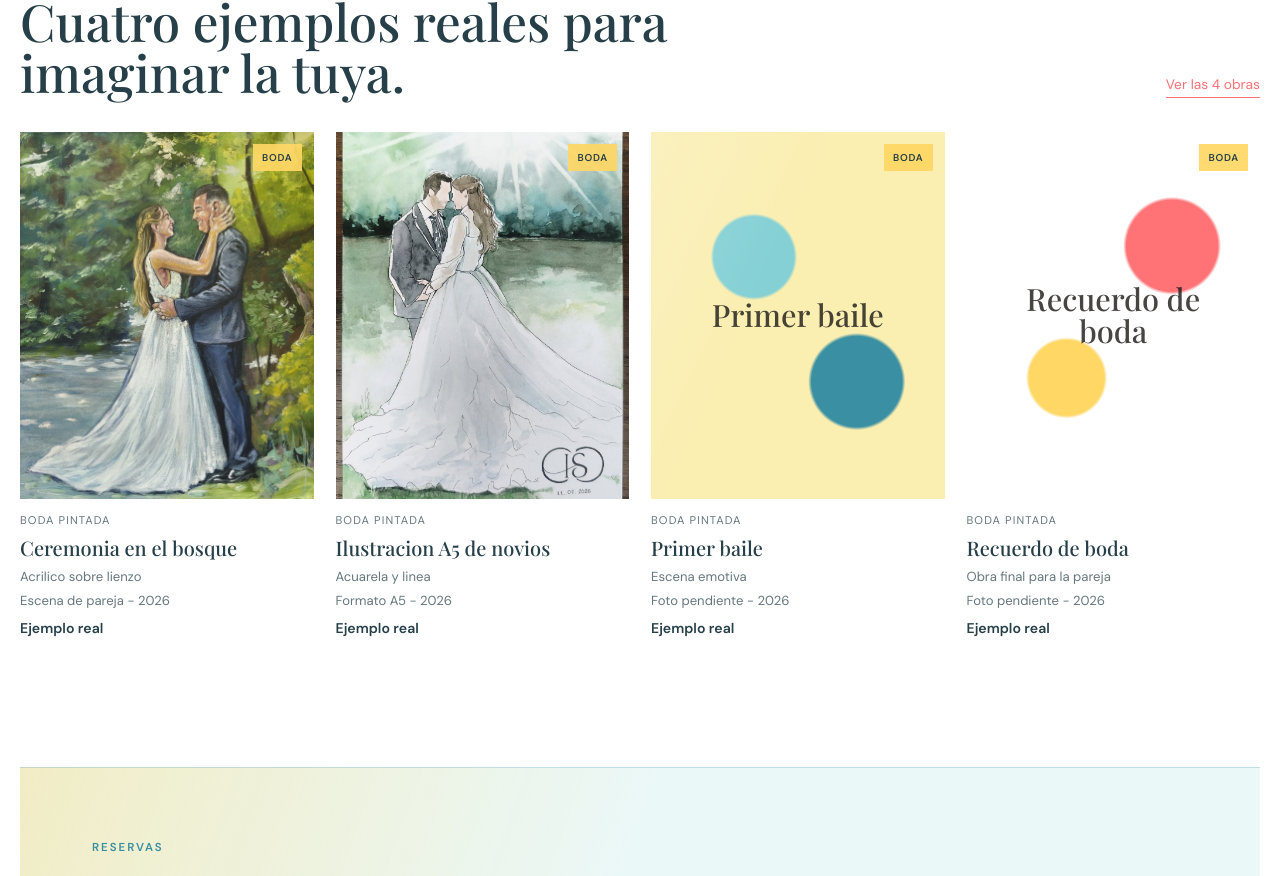
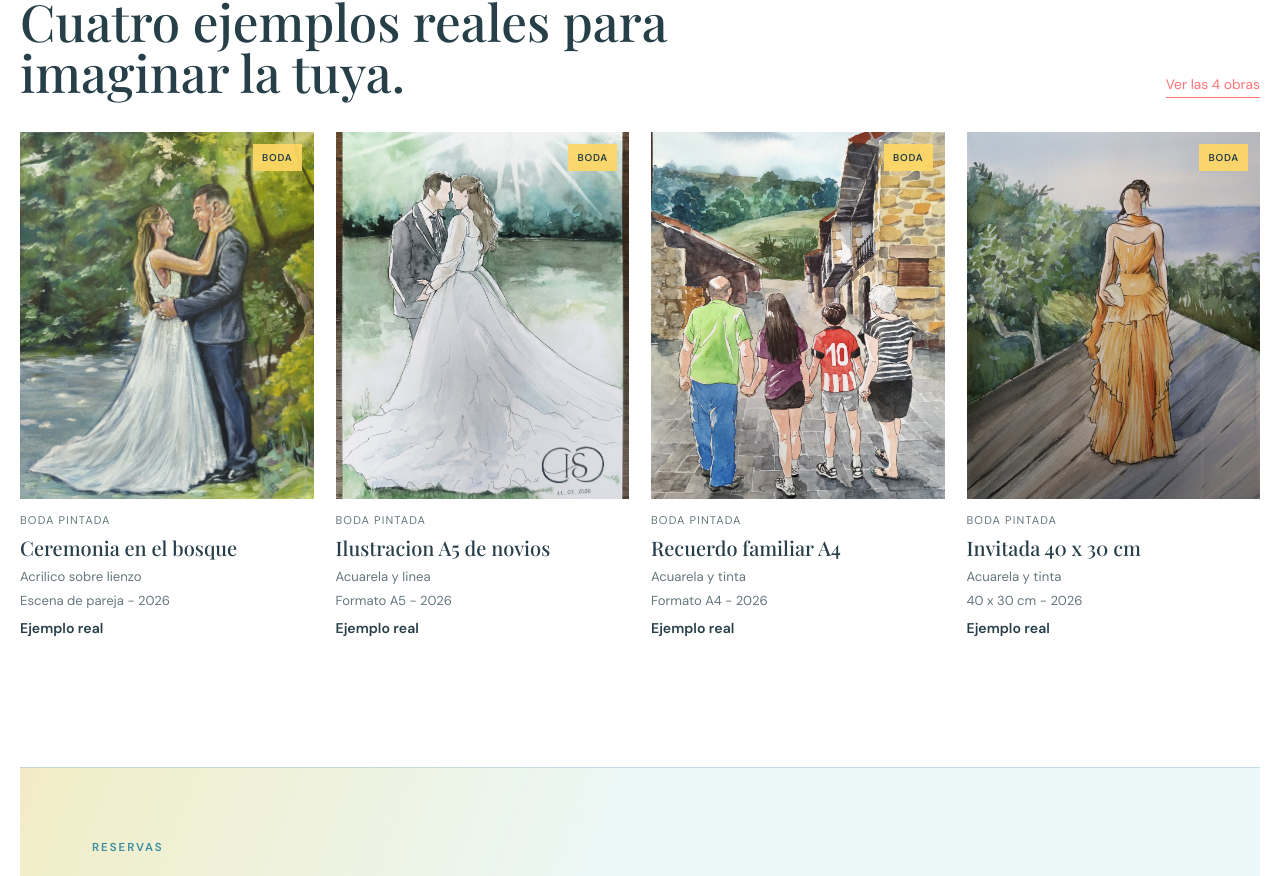
Before and after one commit to hernanescorp/brice-evento, a React (Vite) app: page / in a window 1280 px wide. Shown: the part 1869-2745 px from the top of the page. Built offline with nearby package versions, Linux system fonts and the light colour scheme; a web font is replaced by a local one.

Commit message:
Refactor code structure for improved readability and maintainability

```diff
--- a/src/data/artworks.js
+++ b/src/data/artworks.js
@@ -27,28 +27,28 @@ export const artworks = [
   },
   {
     id: 3,
-    slug: "primer-baile",
-    title: "Primer baile",
+    slug: "recuerdo-familiar-a4",
+    title: "Recuerdo familiar A4",
     category: "Boda pintada",
-    technique: "Escena emotiva",
-    dimensions: "Foto pendiente",
+    technique: "Acuarela y tinta",
+    dimensions: "Formato A4",
     year: "2026",
     price: "Ejemplo real",
     status: "Boda",
-    image: null,
+    image: "/images/boda-ilustracion-a4.jpg",
     tone: "blue",
   },
   {
     id: 4,
-    slug: "recuerdo-de-boda",
-    title: "Recuerdo de boda",
+    slug: "invitada-40x30",
+    title: "Invitada 40 x 30 cm",
     category: "Boda pintada",
-    technique: "Obra final para la pareja",
-    dimensions: "Foto pendiente",
+    technique: "Acuarela y tinta",
+    dimensions: "40 x 30 cm",
     year: "2026",
     price: "Ejemplo real",
     status: "Boda",
-    image: null,
+    image: "/images/boda-ilustracion-40x30.jpg",
     tone: "gold",
   },
 ];
```
Also changed, not shown: public/images/boda-ilustracion-40x30.jpg (added), public/images/boda-ilustracion-a4.jpg (added).
